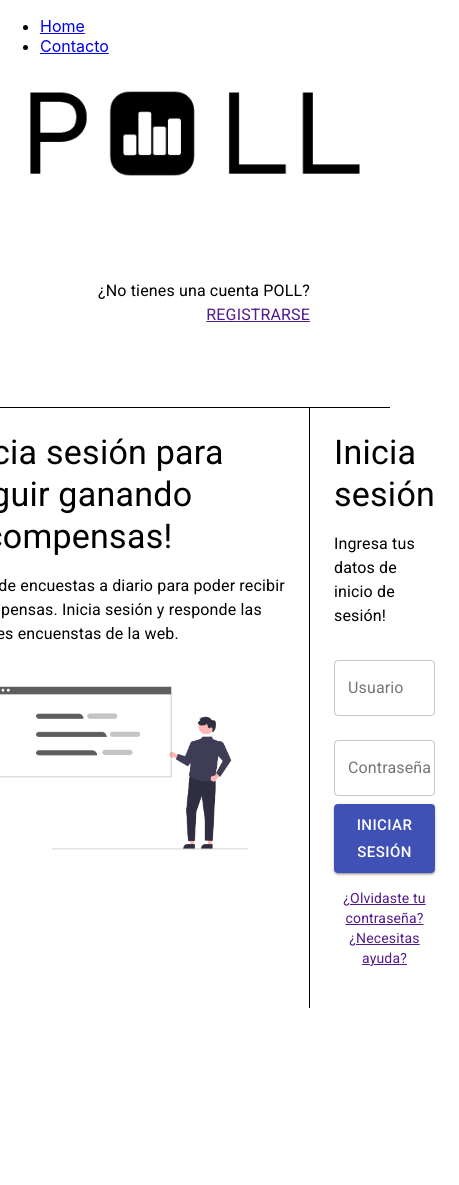
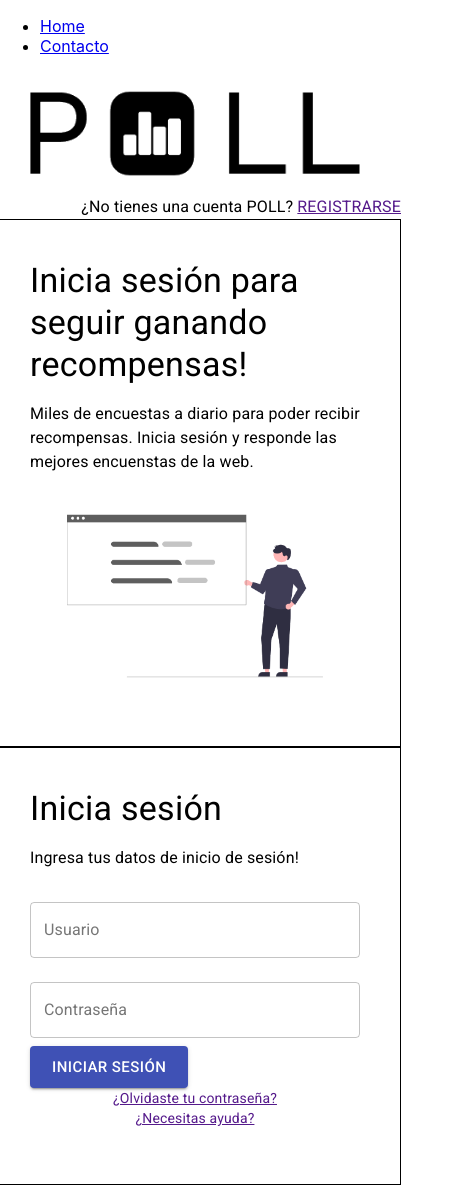
Before and after one commit to lmartinezsch/lifepolls-front, a React (Create React App) app: page /login in a window 390 px wide. Shown: the whole page, 459 px wide, since content can reach past the window. Before the commit the page ends 1008 px from the top, so only its background shows below. Built offline with nearby package versions, Linux system fonts and the light colour scheme.

Commit message:
trying make a responsive design with Material UI

```diff
--- a/src/components/login/Login.jsx
+++ b/src/components/login/Login.jsx
@@ -1,31 +1,21 @@
 import React from 'react';
 import logo from './logo-poll.png';
 import avatar from './avatar.png';
-import { Button, Container, Grid, TextField, Typography } from '@material-ui/core';
+import { Button, Grid, TextField, Typography } from '@material-ui/core';
 import Box from '@material-ui/core/Box';
 import styles from './styles.css'
 import { Link } from 'react-router-dom';
 
 const Login = () => {
     return(
-        <Grid>
         <Grid container justify="center">
-                    <Grid>
             <img src={logo} width={330}/>
-                    </Grid>
-                </Grid>
-                <Grid border={2} container justify="center">
-                    <Grid item xs={12} sm={6}>
-                                <Box borderBottom={1} p={10}>
+            <Grid container justify="center" xs={12} sm={12} md={12} lg={12} xl={12}>
+                <Grid item  sx={{display: 'inline'}}>
                         <Typography variant="body1" align='right'>
-                                        ¿No tienes una cuenta POLL? <Link href="#" color="secondary" variant="body1"
-                                        >REGISTRARSE</Link>
+                            ¿No tienes una cuenta POLL? <Link href="#" color="secondary" variant="body1">REGISTRARSE</Link>
                         </Typography>
-                                </Box>
-                                <Grid container justify="center">
-                                    <Box display="flex">
-                                        <Grid container justify="center">
-                                            <Box borderRight={1} p={3}>
+                        <Box border={1} p={5}>
                             <Typography variant="h4" color="initial" paragraph >
                                 Inicia sesión para seguir ganando recompensas!
                             </Typography>
@@ -33,29 +23,17 @@ const Login = () => {
                                 Miles de encuestas a diario para poder recibir recompensas. Inicia sesión y responde las mejores encuenstas de la web.
                             </Typography>
                             <img src={avatar} width={330}></img>
+
                         </Box>
-                                        </Grid>
-                                        <Grid container>
-                                            <Grid item xs={12} sm={12}>
-                                                <Box p={3}>
+                        <Box border={1} p={5}>
                             <Typography variant="h4" color="initial" paragraph>Inicia sesión</Typography>
                             <Typography variant="body1" color="initial" paragraph>Ingresa tus datos de inicio de sesión!</Typography>
-                                                    <Grid>
-                                                        <Box display="block" textAlign='center'>
                             <TextField variant="outlined" label="Usuario" fullWidth margin="normal"></TextField>
                             <TextField variant="outlined" label="Contraseña" fullWidth margin="normal"></TextField>
                             <Button size="large" variant="contained" color="primary">INICIAR SESIÓN</Button>
-                                                        </Box>
-                                                        <Box className="ayudas">
                             <Typography variant="body2" align="center" ><Link>¿Olvidaste tu contraseña?</Link></Typography>
                             <Typography variant="body2" align="center" paragraph><Link>¿Necesitas ayuda?</Link></Typography>
                         </Box>
-                                                    </Grid>
-                                                </Box>
-                                            </Grid>
-                                        </Grid>
-                                    </Box>
-                                </Grid>
                 </Grid>
             </Grid>
         </Grid>
```
Lines whose indentation alone changed are shown as unchanged.
